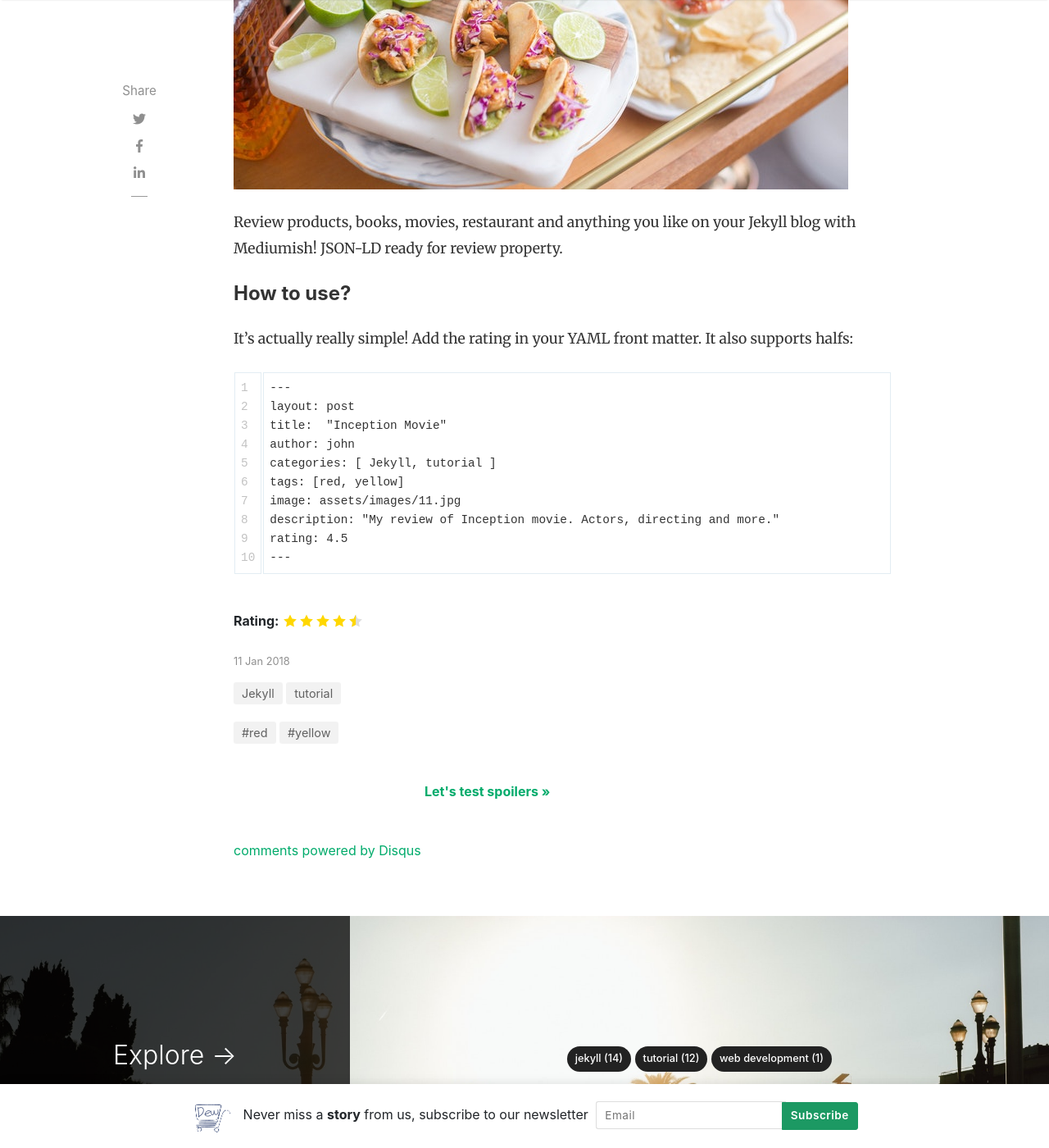
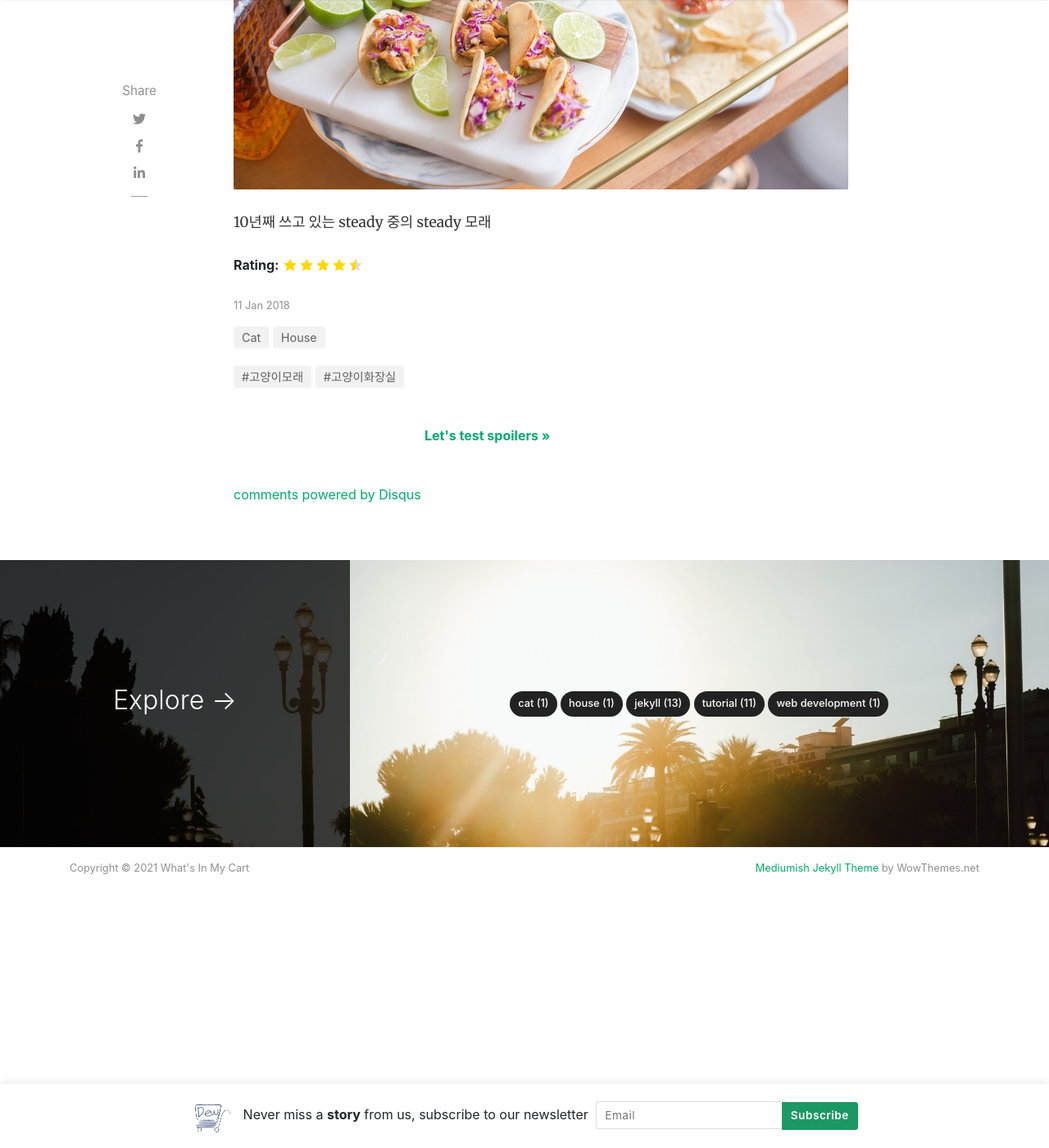
Before and after one commit to dew-t/wimncart, a Jekyll site: the page built from _posts/2018-01-11-customer-service.md, in a window 1280 px wide and 1400 px high, scrolled down 684 px. Shown: the whole window at 82% size. Built offline with Jekyll 4.4.1, drawn with Linux system fonts in a browser that asks for light colours; nearby versions of some CDN libraries; comment, search, counter and statistics services are not loaded.

Commit message:
Update 2018-01-11-customer-service.md

````diff
--- a/_posts/2018-01-11-customer-service.md
+++ b/_posts/2018-01-11-customer-service.md
@@ -2,30 +2,13 @@
 layout: post
 title:  "Inception Movie"
 author: DEW_T
-categories: [ Jekyll, tutorial ]
-tags: [red, yellow]
+categories: [ Cat, House ]
+tags: [고양이화장실, 고양이모래]
 image: assets/images/11.jpg
-description: "My review of Inception movie. Acting, plot and something else in this short description."
+description: "모래날림 적은 고양이 모래 추천"
 featured: true
 hidden: true
 rating: 4.5
 ---
 
-Review products, books, movies, restaurant and anything you like on your Jekyll blog with Mediumish! JSON-LD ready for review property.
-
-#### How to use?
-
-It's actually really simple! Add the rating in your YAML front matter. It also supports halfs:
-
-```html
----
-layout: post
-title:  "Inception Movie"
-author: john
-categories: [ Jekyll, tutorial ]
-tags: [red, yellow]
-image: assets/images/11.jpg
-description: "My review of Inception movie. Actors, directing and more."
-rating: 4.5
----
-```
+10년째 쓰고 있는 steady 중의 steady 모래
````
